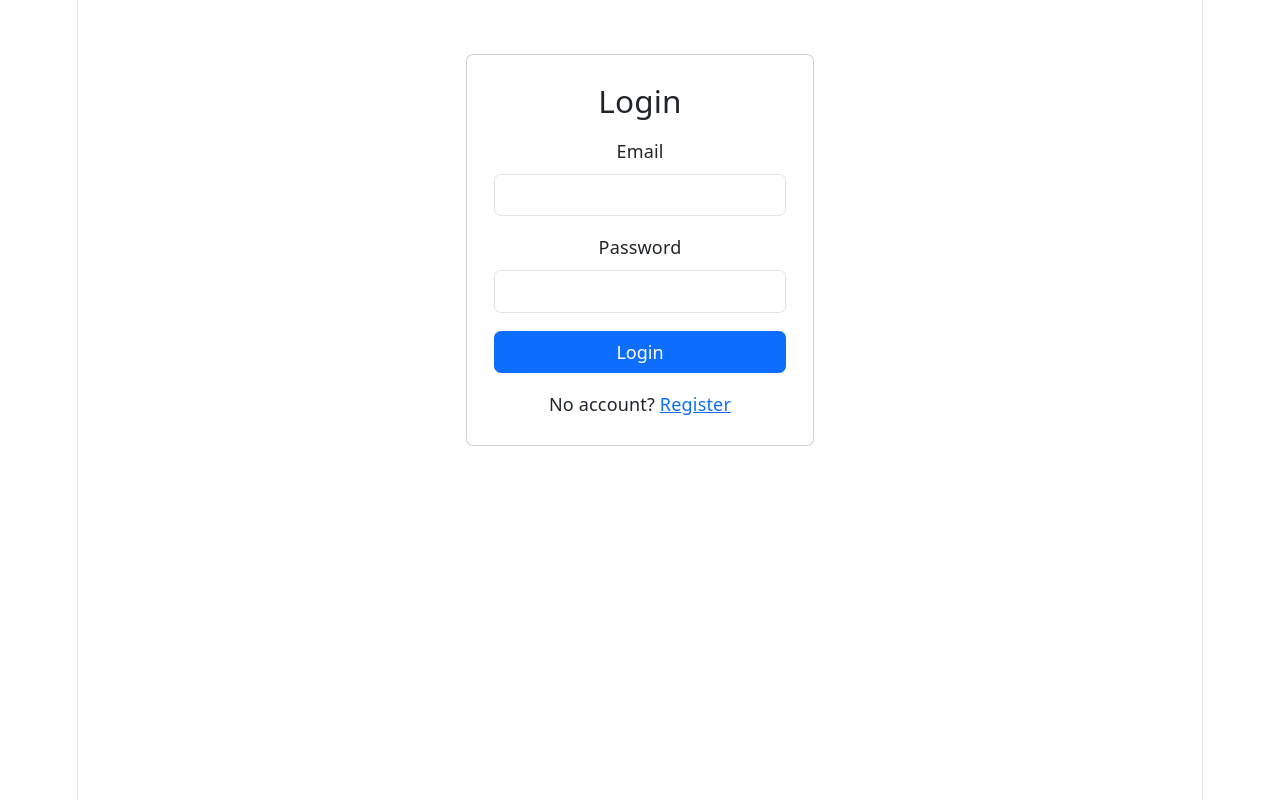
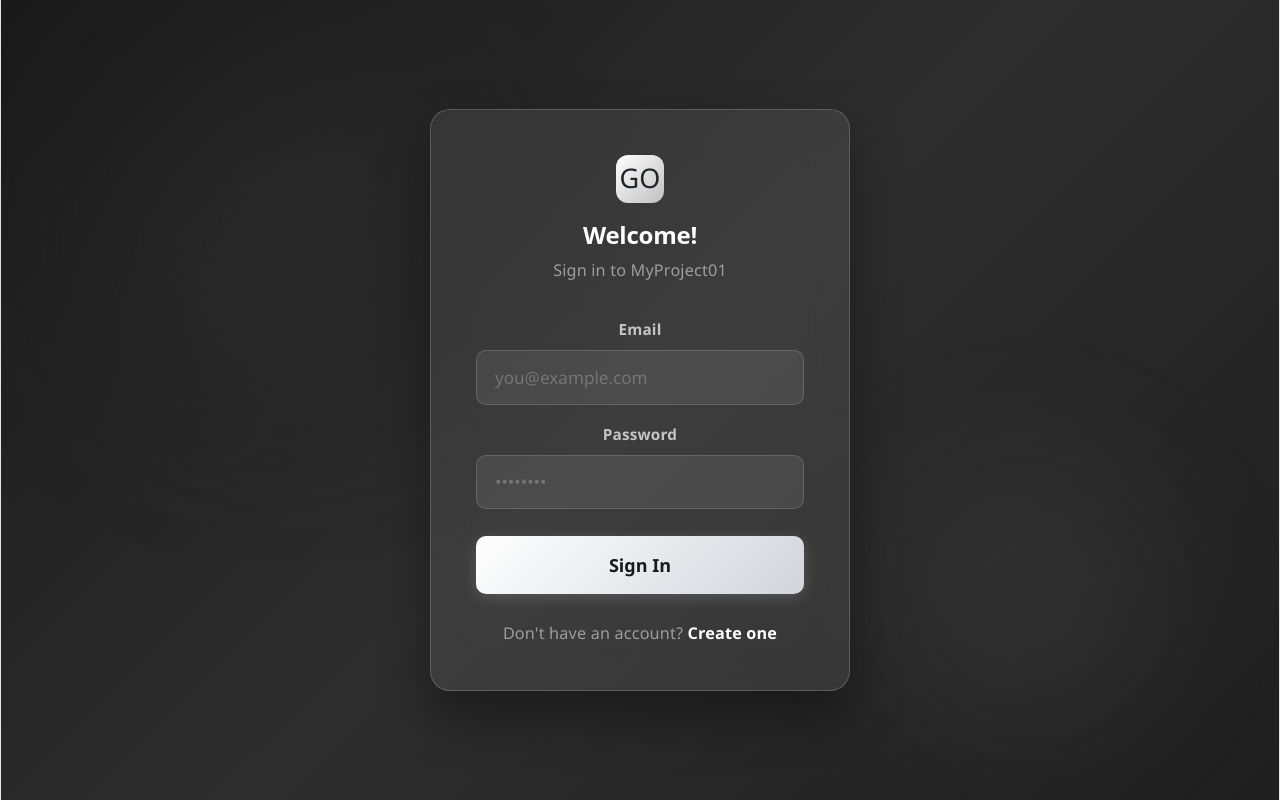
Before and after one commit to inscribe04-prog/myproject01-react, a React (Vite) app: page / in a window 1280 px wide. Built offline with nearby package versions, Linux system fonts and the light colour scheme; no server answers.

Commit message:
Add glassmorphism UI for login and register pages

```diff
--- a/src/index.css
+++ b/src/index.css
@@ -109,3 +109,14 @@ code {
   padding: 4px 8px;
   background: var(--code-bg);
 }
+
+*, *::before, *::after {
+  box-sizing: border-box;
+}
+
+html, body, #root {
+  margin: 0;
+  padding: 0;
+  height: 100%;
+  width: 100%;
+}
--- a/src/pages/LoginPage.jsx
+++ b/src/pages/LoginPage.jsx
@@ -1,3 +1,4 @@
+
 import { useState } from "react";
 import { useNavigate, Link } from "react-router-dom";
 import { validateAuthInput } from "../utils";
@@ -29,30 +30,132 @@ function LoginPage({ onLogin }) {
   }
 
   return (
-    <div className="container mt-5">
-      <div className="row justify-content-center">
-        <div className="col-md-4">
-          <div className="card p-4">
-            <h3 className="mb-3">Login</h3>
-            {error && <div className="alert alert-danger">{error}</div>}
-            <form onSubmit={handleSubmit}>
-              <div className="mb-3">
-                <label className="form-label">Email</label>
-                <input type="email" className="form-control" value={email}
-                  onChange={(e) => setEmail(e.target.value)} />
-              </div>
-              <div className="mb-3">
-                <label className="form-label">Password</label>
-                <input type="password" className="form-control" value={password}
-                  onChange={(e) => setPassword(e.target.value)} />
-              </div>
-              <button type="submit" className="btn btn-primary w-100">Login</button>
-            </form>
-            <p className="mt-3 text-center">
-              No account? <Link to="/register">Register</Link>
-            </p>
+    <div style={{
+      minHeight: '100vh',
+      background: 'linear-gradient(135deg, #1a1a1a, #2d2d2d, #1f1f1f)',
+      display: 'flex',
+      alignItems: 'center',
+      justifyContent: 'center',
+      fontFamily: "'Segoe UI', sans-serif",
+      padding: '1rem'
+    }}>
+
+      {/* Blobs */}
+      <div style={{
+        position: 'fixed', width: '300px', height: '300px', borderRadius: '50%',
+        background: 'linear-gradient(135deg, #1a1a1a, #2d2d2d, #1f1f1f)', filter: 'blur(80px)',
+        top: '10%', left: '10%', zIndex: 0
+      }} />
+      <div style={{
+        position: 'fixed', width: '250px', height: '250px', borderRadius: '50%',
+        background: 'rgba(200, 200, 200, 0.08)', filter: 'blur(80px)',
+        bottom: '10%', right: '10%', zIndex: 0
+      }} />
+
+      {/* Glass Card */}
+      <div style={{
+        position: 'relative', zIndex: 1,
+        background: 'rgba(255, 255, 255, 0.08)',
+        backdropFilter: 'blur(20px)',
+        WebkitBackdropFilter: 'blur(20px)',
+        border: '1px solid rgba(255, 255, 255, 0.18)',
+        borderRadius: '20px',
+        padding: '2.5rem',
+        width: '100%',
+        maxWidth: '420px',
+        boxShadow: '0 25px 50px rgba(0,0,0,0.35)'
+      }}>
+
+        {/* Header */}
+        <div style={{ textAlign: 'center', marginBottom: '2rem' }}>
+          <div style={{
+            width: '48px', height: '48px', borderRadius: '12px',
+            background: 'linear-gradient(135deg, #ffffff, #c0c0c0)',
+            margin: '0 auto 1rem',
+            display: 'flex', alignItems: 'center', justifyContent: 'center',
+            fontSize: '1.5rem'
+          }}>GO</div>
+          <h2 style={{ color: 'white', fontWeight: '700', margin: 0 }}>Welcome!</h2>
+          <p style={{ color: 'rgba(255,255,255,0.5)', marginTop: '0.5rem', fontSize: '0.9rem' }}>
+            Sign in to MyProject01
+          </p>
+        </div>
+
+        {error && (
+          <div style={{
+            background: 'rgba(239,68,68,0.2)', border: '1px solid rgba(239,68,68,0.4)',
+            color: '#fca5a5', borderRadius: '8px', padding: '0.75rem 1rem',
+            marginBottom: '1rem', fontSize: '0.9rem'
+          }}>{error}</div>
+        )}
+
+        <form onSubmit={handleSubmit}>
+          <div style={{ marginBottom: '1rem' }}>
+            <label style={{ color: 'rgba(255,255,255,0.7)', fontSize: '0.85rem',
+              fontWeight: '600', display: 'block', marginBottom: '0.5rem' }}>
+              Email
+            </label>
+            <input
+              type="email"
+              placeholder="you@example.com"
+              value={email}
+              onChange={(e) => setEmail(e.target.value)}
+              style={{
+                width: '100%', padding: '0.75rem 1rem',
+                background: 'rgba(255,255,255,0.08)',
+                border: '1px solid rgba(255,255,255,0.15)',
+                borderRadius: '10px', color: 'white',
+                fontSize: '0.95rem', outline: 'none',
+                boxSizing: 'border-box'
+              }}
+            />
           </div>
-        </div>
+
+          <div style={{ marginBottom: '1.5rem' }}>
+            <label style={{ color: 'rgba(255,255,255,0.7)', fontSize: '0.85rem',
+              fontWeight: '600', display: 'block', marginBottom: '0.5rem' }}>
+              Password
+            </label>
+            <input
+              type="password"
+              placeholder="••••••••"
+              value={password}
+              onChange={(e) => setPassword(e.target.value)}
+              style={{
+                width: '100%', padding: '0.75rem 1rem',
+                background: 'rgba(255,255,255,0.08)',
+                border: '1px solid rgba(255,255,255,0.15)',
+                borderRadius: '10px', color: 'white',
+                fontSize: '0.95rem', outline: 'none',
+                boxSizing: 'border-box'
+              }}
+            />
+          </div>
+
+          <button
+            type="submit"
+            style={{
+              width: '100%', padding: '0.85rem',
+              background: 'linear-gradient(135deg, #ffffff, #d1d5db)',
+              border: 'none', borderRadius: '10px',
+              color: '#1a1a1a', fontWeight: '700',
+              fontSize: '1rem', cursor: 'pointer',
+              boxShadow: '0 4px 15px rgba(255,255,255,0.15)'
+            }}
+          >
+            Sign In
+          </button>
+        </form>
+
+        <p style={{ textAlign: 'center', marginTop: '1.5rem',
+          color: 'rgba(255,255,255,0.5)', fontSize: '0.9rem' }}>
+          Don't have an account?{" "}
+          <Link to="/register" style={{ color: '#ffffff', fontWeight: '600',
+            textDecoration: 'none' }}>
+            Create one
+          </Link>
+        </p>
+
       </div>
     </div>
   );
--- a/src/pages/RegisterPage.jsx
+++ b/src/pages/RegisterPage.jsx
@@ -1,3 +1,4 @@
+
 import { useState } from "react";
 import { useNavigate, Link } from "react-router-dom";
 import api from "../api";
@@ -13,10 +14,8 @@ function RegisterPage() {
   async function handleSubmit(e) {
     e.preventDefault();
     setError("");
-
     const res = await api.register(firstname, lastname, email, password);
     const data = await res.json();
-
     if (data.success) {
       navigate("/");
     } else {
@@ -24,41 +23,129 @@ function RegisterPage() {
     }
   }
 
+  const inputStyle = {
+    width: '100%', padding: '0.6rem 1rem',
+    background: 'rgba(255,255,255,0.08)',
+    border: '1px solid rgba(255,255,255,0.15)',
+    borderRadius: '10px', color: 'white',
+    fontSize: '0.95rem', outline: 'none',
+    boxSizing: 'border-box'
+  };
+
+  const labelStyle = {
+    color: 'rgba(255,255,255,0.7)', fontSize: '0.85rem',
+    fontWeight: '600', display: 'block', marginBottom: '0.5rem'
+  };
+
   return (
-    <div className="container mt-5">
-      <div className="row justify-content-center">
-        <div className="col-md-4">
-          <div className="card p-4">
-            <h3 className="mb-3">Register</h3>
-            {error && <div className="alert alert-danger">{error}</div>}
-            <form onSubmit={handleSubmit}>
-              <div className="mb-3">
-                <label className="form-label">First Name</label>
-                <input type="text" className="form-control" value={firstname}
-                  onChange={(e) => setFirstname(e.target.value)} />
-              </div>
-              <div className="mb-3">
-                <label className="form-label">Last Name</label>
-                <input type="text" className="form-control" value={lastname}
-                  onChange={(e) => setLastname(e.target.value)} />
-              </div>
-              <div className="mb-3">
-                <label className="form-label">Email</label>
-                <input type="email" className="form-control" value={email}
-                  onChange={(e) => setEmail(e.target.value)} />
-              </div>
-              <div className="mb-3">
-                <label className="form-label">Password</label>
-                <input type="password" className="form-control" value={password}
-                  onChange={(e) => setPassword(e.target.value)} />
-              </div>
-              <button type="submit" className="btn btn-primary w-100">Register</button>
-            </form>
-            <p className="mt-3 text-center">
-              Already have an account? <Link to="/">Login</Link>
-            </p>
+    <div style={{
+      minHeight: '100vh',
+      background: 'linear-gradient(135deg, #1a1a1a, #2d2d2d, #1f1f1f)',
+      display: 'flex',
+      alignItems: 'flex-start',
+      justifyContent: 'center',
+      fontFamily: "'Segoe UI', sans-serif",
+      padding: '2rem 1rem',
+      overflowY: 'auto',
+    }}>
+
+      {/* Blobs */}
+      <div style={{
+        position: 'fixed', width: '300px', height: '300px', borderRadius: '50%',
+        background: 'rgba(220, 220, 220, 0.12)', filter: 'blur(80px)',
+        top: '10%', left: '10%', zIndex: 0
+      }} />
+      <div style={{
+        position: 'fixed', width: '250px', height: '250px', borderRadius: '50%',
+        background: 'rgba(200, 200, 200, 0.08)', filter: 'blur(80px)',
+        bottom: '10%', right: '10%', zIndex: 0
+      }} />
+
+      {/* Glass Card */}
+      <div style={{
+        position: 'relative', zIndex: 1,
+        background: 'rgba(255, 255, 255, 0.08)',
+        backdropFilter: 'blur(20px)',
+        WebkitBackdropFilter: 'blur(20px)',
+        border: '1px solid rgba(255, 255, 255, 0.18)',
+        borderRadius: '20px',
+        padding: '1.5rem',
+        width: '100%',
+        maxWidth: '480px',
+        boxShadow: '0 25px 50px rgba(0,0,0,0.35)',
+        margin: '2rem auto'
+
+      }}>
+
+        {/* Header */}
+        <div style={{ textAlign: 'center', marginBottom: '1.5rem' }}>
+          <div style={{
+            width: '48px', height: '48px', borderRadius: '12px',
+            background: 'linear-gradient(135deg, #ffffff, #c0c0c0)',
+            margin: '0 auto 1rem',
+            display: 'flex', alignItems: 'center', justifyContent: 'center',
+            fontSize: '1.5rem'
+          }}>Logo</div>
+          <h2 style={{ color: 'white', fontWeight: '700', margin: 0 }}>Create account</h2>
+          <p style={{ color: 'rgba(255,255,255,0.5)', marginTop: '0.5rem', fontSize: '0.9rem' }}>
+            Join MyProject01
+          </p>
+        </div>
+
+        {error && (
+          <div style={{
+            background: 'rgba(239,68,68,0.2)', border: '1px solid rgba(239,68,68,0.4)',
+            color: '#fca5a5', borderRadius: '8px', padding: '0.75rem 1rem',
+            marginBottom: '1rem', fontSize: '0.9rem'
+          }}>{error}</div>
+        )}
+
+        <form onSubmit={handleSubmit}>
+          <div className="row" style={{ marginBottom: '1rem' }}>
+            <div className="col-6">
+              <label style={labelStyle}>First Name</label>
+              <input type="text" placeholder="John" value={firstname}
+                onChange={(e) => setFirstname(e.target.value)} style={inputStyle} />
+            </div>
+            <div className="col-6">
+              <label style={labelStyle}>Last Name</label>
+              <input type="text" placeholder="Doe" value={lastname}
+                onChange={(e) => setLastname(e.target.value)} style={inputStyle} />
+            </div>
           </div>
-        </div>
+
+          <div style={{ marginBottom: '1rem' }}>
+            <label style={labelStyle}>Email</label>
+            <input type="email" placeholder="you@example.com" value={email}
+              onChange={(e) => setEmail(e.target.value)} style={inputStyle} />
+          </div>
+
+          <div style={{ marginBottom: '1.5rem' }}>
+            <label style={labelStyle}>Password</label>
+            <input type="password" placeholder="••••••••" value={password}
+              onChange={(e) => setPassword(e.target.value)} style={inputStyle} />
+          </div>
+
+          <button type="submit" style={{
+            width: '100%', padding: '0.85rem',
+            background: 'linear-gradient(135deg, #ffffff, #d1d5db)',
+            border: 'none', borderRadius: '10px',
+            color: '#1a1a1a', fontWeight: '700',
+            fontSize: '1rem', cursor: 'pointer',
+            boxShadow: '0 4px 15px rgba(255,255,255,0.15)'
+          }}>
+            Create Account
+          </button>
+        </form>
+
+        <p style={{ textAlign: 'center', marginTop: '1.5rem',
+          color: 'rgba(255,255,255,0.5)', fontSize: '0.9rem' }}>
+          Already have an account?{" "}
+          <Link to="/" style={{ color: '#ffffff', fontWeight: '600', textDecoration: 'none' }}>
+            Sign in
+          </Link>
+        </p>
+
       </div>
     </div>
   );
```
